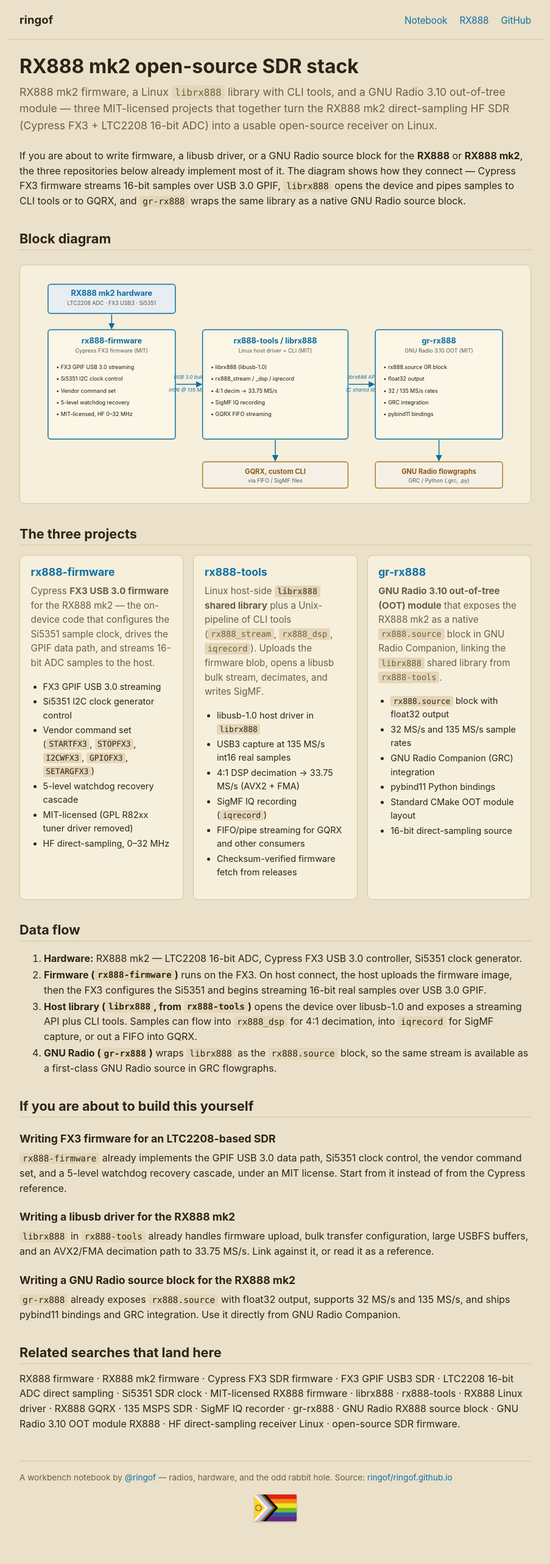
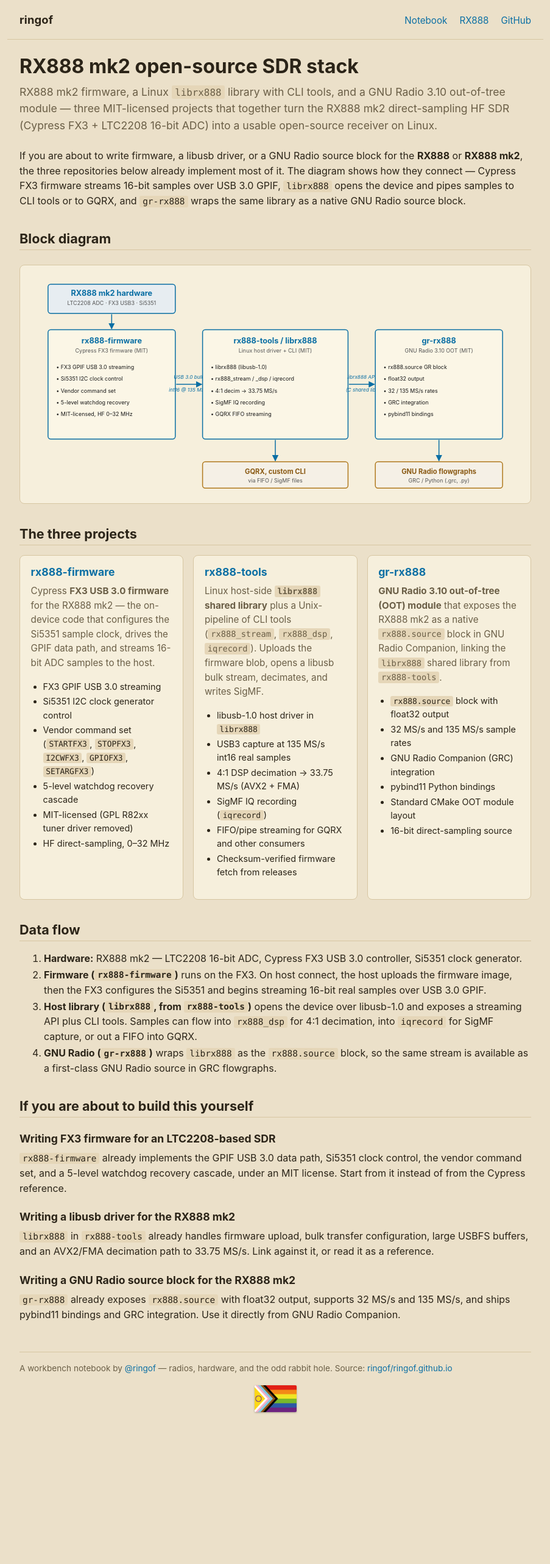
Before and after one commit to ringof/ringof.github.io, a Jekyll site: the page built from rx888.md, in a window 1280 px wide. Shown: the whole page at 61% size, without its empty margins (188-1091 px from the left). Built offline with Jekyll 4.4.1, drawn with Linux system fonts in a browser that asks for light colours; after the commit the page ends 2385 px from its top, so only the background shows below that.

Commit message:
Visually hide the RX888 "Related searches" block
Wrap the keyword list in a .visually-hidden container so it stays in the DOM
for search engines but no longer renders on the page. Add the .visually-hidden
utility to the stylesheet.

Co-Authored-By: Claude Opus 4.8 <noreply@anthropic.com>
Claude-Session: https://claude.ai/code/session_011R1ghwtgxfeKNMPNq9k5vX

```diff
--- a/assets/css/style.css
+++ b/assets/css/style.css
@@ -9,6 +9,19 @@
 }
 
 * { box-sizing: border-box; }
+
+/* Kept in the DOM (for search engines) but hidden from the visual page. */
+.visually-hidden {
+  position: absolute;
+  width: 1px;
+  height: 1px;
+  margin: -1px;
+  padding: 0;
+  overflow: hidden;
+  clip: rect(0, 0, 0, 0);
+  white-space: nowrap;
+  border: 0;
+}
 
 html, body {
   margin: 0;
--- a/rx888.md
+++ b/rx888.md
@@ -213,6 +213,8 @@ configuration, large USBFS buffers, and an AVX2/FMA decimation path to
 32 MS/s and 135 MS/s, and ships pybind11 bindings and GRC integration. Use
 it directly from GNU Radio Companion.
 
+<div class="visually-hidden" markdown="1">
+
 ## Related searches that land here
 
 RX888 firmware · RX888 mk2 firmware · Cypress FX3 SDR firmware ·
@@ -221,3 +223,5 @@ MIT-licensed RX888 firmware · librx888 · rx888-tools · RX888 Linux driver ·
 RX888 GQRX · 135 MSPS SDR · SigMF IQ recorder · gr-rx888 ·
 GNU Radio RX888 source block · GNU Radio 3.10 OOT module RX888 ·
 HF direct-sampling receiver Linux · open-source SDR firmware.
+
+</div>
```
